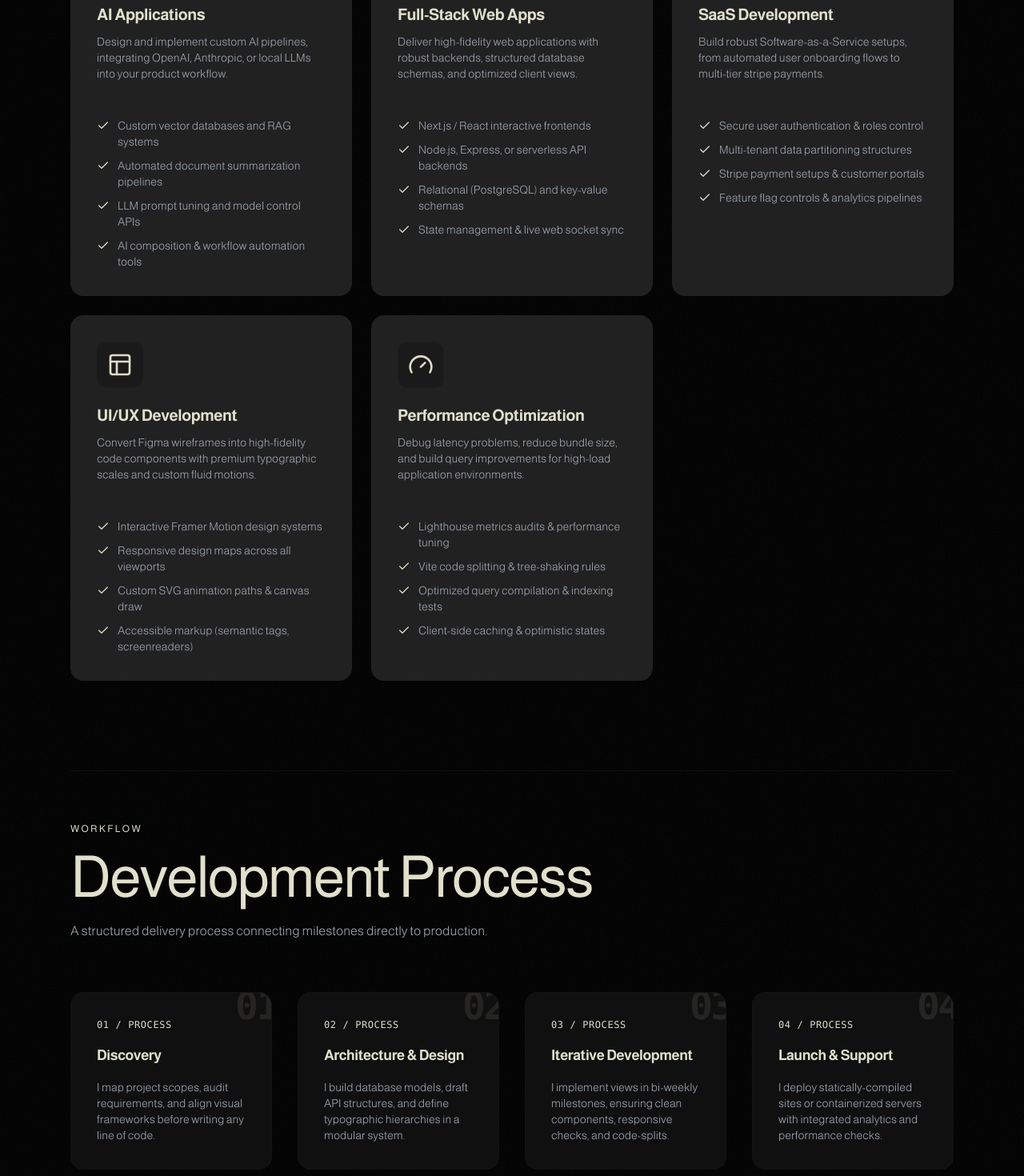
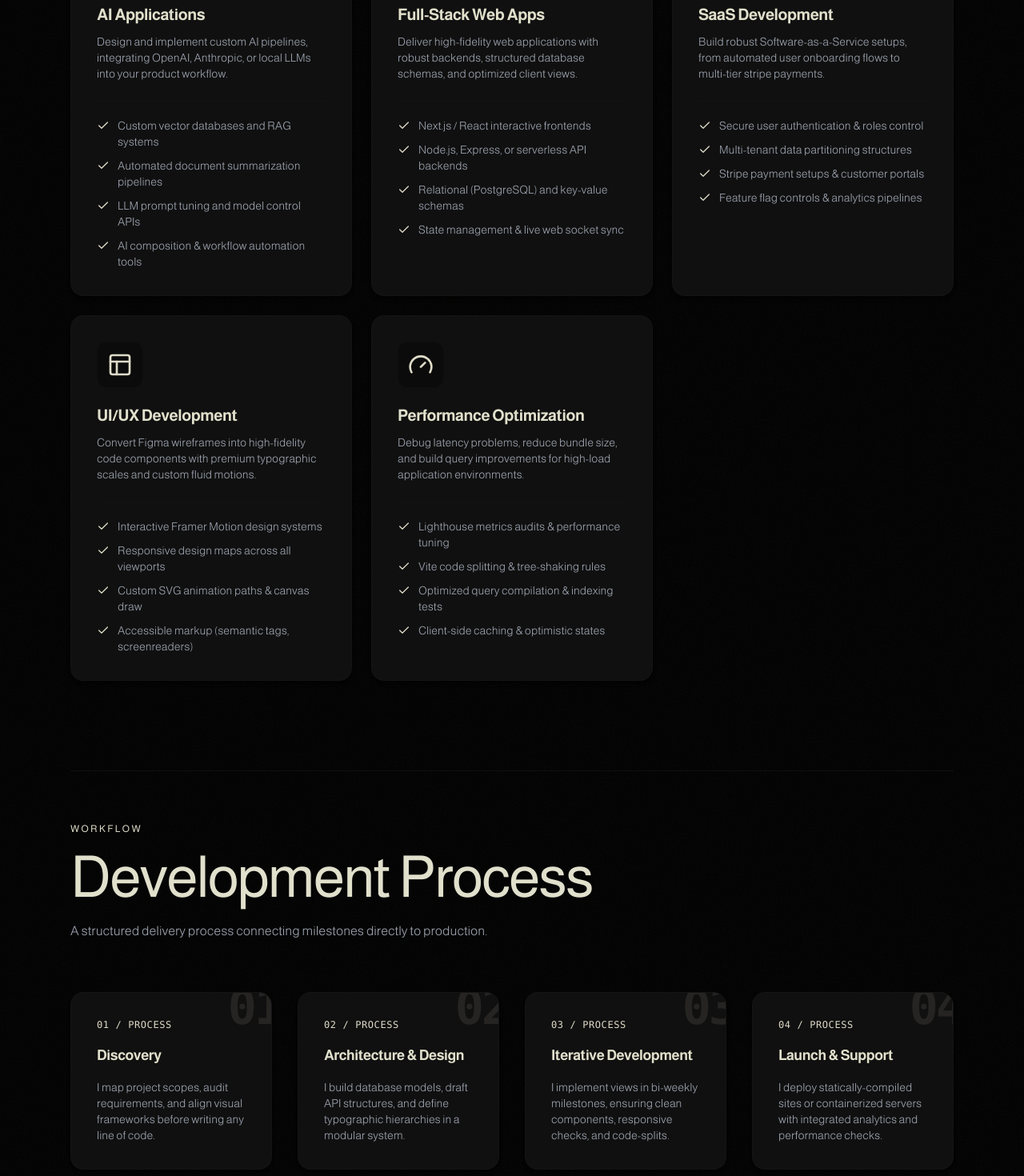
Before and after one commit to VedantChavan385/Freelance_Portfolio, a React (Vite) app in the folder V3/: page /services in a window 1280 px wide. Shown: the part 560-2030 px from the top of the page at 80% size. Built offline with nearby package versions, Linux system fonts and the light colour scheme.

Commit message:
Service page polish

```diff
--- a/V3/src/components/cards/ServiceCard.jsx
+++ b/V3/src/components/cards/ServiceCard.jsx
@@ -5,15 +5,15 @@ export default function ServiceCard({ service }) {
   const IconComponent = Lucide[icon] || Lucide.HelpCircle;
 
   return (
-    <div className="bg-[#212121] rounded-2xl p-6 sm:p-8 flex flex-col justify-between border border-zinc-800/10 hover:border-zinc-700/30 transition-all duration-300 select-none h-full">
+    <div className="bg-[#101010] hover:bg-[#141414] rounded-2xl p-6 sm:p-8 flex flex-col justify-between border border-zinc-900/50 hover:border-primary/25 hover:-translate-y-1.5 transition-all duration-500 ease-[0.16,1,0.3,1] select-none h-full group shadow-md hover:shadow-xl">
       <div className="flex flex-col items-start w-full">
-        {/* Dynamic Icon */}
-        <div className="bg-black/20 p-3 rounded-xl border border-zinc-800/25">
-          <IconComponent className="text-primary w-6 h-6 sm:w-8 sm:h-8" />
+        {/* Dynamic Icon with hover scale animation */}
+        <div className="bg-black/30 p-3 rounded-xl border border-zinc-900/40 group-hover:border-primary/10 transition-colors duration-500">
+          <IconComponent className="text-primary w-6 h-6 sm:w-8 sm:h-8 group-hover:scale-110 transition-transform duration-500" />
         </div>
 
         {/* Title */}
-        <h3 className="text-[#E1E0CC] font-semibold text-lg sm:text-xl tracking-tight mt-5">
+        <h3 className="text-[#E1E0CC] group-hover:text-primary font-semibold text-lg sm:text-xl tracking-tight mt-5 transition-colors duration-300">
           {title}
         </h3>
 
@@ -23,7 +23,7 @@ export default function ServiceCard({ service }) {
         </p>
 
         {/* Checklist */}
-        <div className="flex flex-col gap-2.5 mt-6 w-full border-t border-zinc-800/20 pt-5">
+        <div className="flex flex-col gap-2.5 mt-6 w-full border-t border-zinc-900/40 pt-5">
           {features.map((item, idx) => (
             <div key={idx} className="flex items-start gap-2.5">
               <Lucide.Check className="text-primary w-4 h-4 shrink-0 mt-0.5" />
--- a/V3/src/components/sections/ProcessSteps.jsx
+++ b/V3/src/components/sections/ProcessSteps.jsx
@@ -18,22 +18,24 @@ export default function ProcessSteps({ steps }) {
           <motion.div
             key={idx}
             variants={{
-              hidden: { opacity: 0, y: 15 },
+              hidden: { opacity: 0, y: 20 },
               visible: {
                 opacity: 1,
                 y: 0,
-                transition: { duration: 0.6, ease: [0.16, 1, 0.3, 1] }
+                transition: { duration: 0.8, ease: [0.16, 1, 0.3, 1] }
               }
             }}
-            className="flex flex-col gap-3 text-left bg-[#101010] p-6 sm:p-8 rounded-2xl border border-zinc-900/40 relative overflow-hidden group"
+            className="flex flex-col gap-3 text-left bg-[#101010] hover:bg-[#141414] p-6 sm:p-8 rounded-2xl border border-zinc-900/50 hover:border-primary/25 hover:-translate-y-1.5 transition-all duration-500 ease-[0.16,1,0.3,1] relative overflow-hidden group shadow-md hover:shadow-xl"
           >
-            {/* Number watermark */}
-            <span className="text-primary/10 font-bold text-5xl absolute -right-2 -top-2 tracking-tighter select-none font-mono group-hover:text-primary/15 transition-colors duration-300">
+            {/* Large Watermark Number */}
+            <span className="text-primary/10 font-bold text-6xl absolute -right-3 -top-3 tracking-tighter select-none font-mono group-hover:text-primary/15 group-hover:scale-105 transition-all duration-500 origin-top-right">
               {step.number}
             </span>
 
             <span className="text-primary font-mono text-xs uppercase tracking-wider">{step.number} / Process</span>
-            <h4 className="text-[#E1E0CC] font-semibold text-lg tracking-tight mt-1">{step.title}</h4>
+            <h4 className="text-[#E1E0CC] group-hover:text-primary font-semibold text-lg tracking-tight mt-1 transition-colors duration-300">
+              {step.title}
+            </h4>
             <p className="text-gray-400 font-light text-xs sm:text-sm leading-relaxed mt-1">
               {step.description}
             </p>
--- a/V3/src/pages/Home.jsx
+++ b/V3/src/pages/Home.jsx
@@ -2,10 +2,16 @@ import PageWrapper from '../components/layout/PageWrapper';
 import Hero from '../components/sections/Hero';
 import About from '../components/sections/About';
 import WorkShowcase from '../components/sections/WorkShowcase';
+import ServiceCard from '../components/cards/ServiceCard';
+import ProcessSteps from '../components/sections/ProcessSteps';
 import SectionHeading from '../components/ui/SectionHeading';
+import Container from '../components/layout/Container';
 import CTA from '../components/sections/CTA';
 import useSEO from '../hooks/useSEO';
+
+// Import data
 import { PROJECTS } from '../lib/data/projects';
+import { SERVICES, PROCESS_STEPS } from '../lib/data/services';
 
 export default function Home() {
   useSEO({
@@ -15,16 +21,19 @@ export default function Home() {
 
   return (
     <PageWrapper>
+      {/* 1. Hero Page */}
       <Hero />
+
+      {/* 2. About Section */}
       <About />
 
-      {/* Interactive Work Showcase Section */}
+      {/* 3. Selected Work Section */}
       <section id="work-section" className="min-h-screen bg-black relative py-16 px-4 md:py-24 md:px-6 flex flex-col justify-center select-none border-t border-zinc-900/40">
         {/* Background noise texture */}
         <div className="absolute inset-0 bg-noise opacity-[0.15] pointer-events-none" />
 
         <div className="max-w-6xl mx-auto w-full flex flex-col gap-12 sm:gap-16">
-          {/* Header section */}
+          {/* Header */}
           <div className="w-full text-center flex flex-col gap-2 md:gap-3">
             <SectionHeading
               badge="Portfolio"
@@ -34,13 +43,64 @@ export default function Home() {
             />
           </div>
 
-          {/* Interactive Work Showcase Container */}
+          {/* Interactive Work Showcase */}
           <div className="w-full">
             <WorkShowcase projects={PROJECTS} />
           </div>
         </div>
       </section>
 
+      {/* 4. Services & Expertise Section */}
+      <section id="services-section" className="min-h-screen bg-black relative py-16 px-4 md:py-24 md:px-6 flex flex-col justify-center select-none border-t border-zinc-900/40">
+        {/* Background noise texture */}
+        <div className="absolute inset-0 bg-noise opacity-[0.15] pointer-events-none" />
+
+        <div className="max-w-6xl mx-auto w-full flex flex-col gap-12 sm:gap-16">
+          {/* Header */}
+          <div className="w-full text-center flex flex-col gap-2 md:gap-3">
+            <SectionHeading
+              badge="Services"
+              title="Services & Expertise"
+              subtitle="I engineer scalable backends, performant frontend visuals, and automated AI solutions."
+              alignment="center"
+            />
+          </div>
+
+          {/* Services Grid (5 cards) */}
+          <div className="grid grid-cols-1 md:grid-cols-2 lg:grid-cols-3 gap-6 w-full pt-10">
+            {SERVICES.map((service, idx) => (
+              <div key={idx} className="h-full">
+                <ServiceCard service={service} />
+              </div>
+            ))}
+          </div>
+        </div>
+      </section>
+
+      {/* 5. Development Process Section */}
+      <section id="workflow-section" className="py-16 px-4 md:py-24 md:px-6 bg-black relative select-none border-t border-zinc-900/40">
+        {/* Background noise texture */}
+        <div className="absolute inset-0 bg-noise opacity-[0.15] pointer-events-none" />
+
+        <Container className="relative z-10 flex flex-col gap-12 sm:gap-16">
+          {/* Header */}
+          <div className="w-full text-center flex flex-col gap-2 md:gap-3">
+            <SectionHeading
+              badge="Workflow"
+              title="Development Process"
+              subtitle="A structured delivery process connecting milestones directly to production."
+              alignment="center"
+            />
+          </div>
+
+          {/* Process Steps List */}
+          <div className="w-full pt-10">
+            <ProcessSteps steps={PROCESS_STEPS} />
+          </div>
+        </Container>
+      </section>
+
+      {/* CTA Bottom Section */}
       <CTA />
     </PageWrapper>
   );
```
